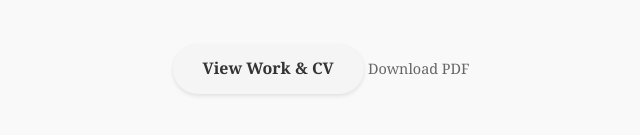
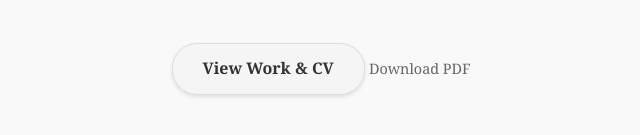
Before and after one commit to shrinidhihm/shrinidhihm.github.io, a plain HTML site: page index.html in a window 1280 px wide. Shown: the part 419-554 px from the top of the page, 319-959 px from the left. Drawn offline with Linux system fonts and the light colour scheme.

Commit message:
Update index.html

```diff
--- a/index.html
+++ b/index.html
@@ -11,7 +11,7 @@
     h1 { font-size: 2.5rem; margin: 10px 0; color: #333; }
     .subtitle { font-size: 1.2rem; color: #666; margin-bottom: 30px; }
     .bio { font-size: 1.1rem; color: #555; max-width: 600px; margin: 0 auto 40px; }
-    .btn { background: #f5f5f5; color: #333; padding: 12px 30px; border-radius: 25px; text-decoration: none; font-weight: bold; display: inline-block; box-shadow: 0 2px 4px rgba(0,0,0,0.1); }
+    .btn { background: #f5f5f5; color: #333; padding: 12px 30px; border-radius: 25px; text-decoration: none; font-weight: bold; display: inline-block; box-shadow: 0 2px 4px rgba(0,0,0,0.1); border: 1px solid #ddd; }
     .btn:hover { background: #e9e9e9; }
     .pdf-link { color: #666; font-size: 0.9rem; margin-top: 20px; display: inline-block; text-decoration: none; }
     @media (max-width: 600px) { h1 { font-size: 2rem; } .photo { width: 120px; height: 120px; } }
```
